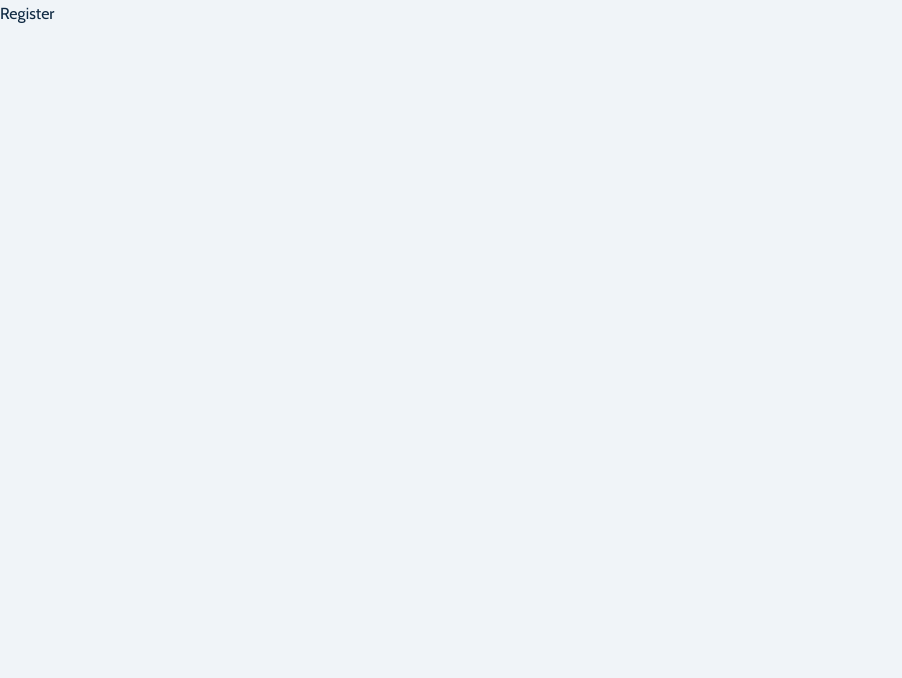
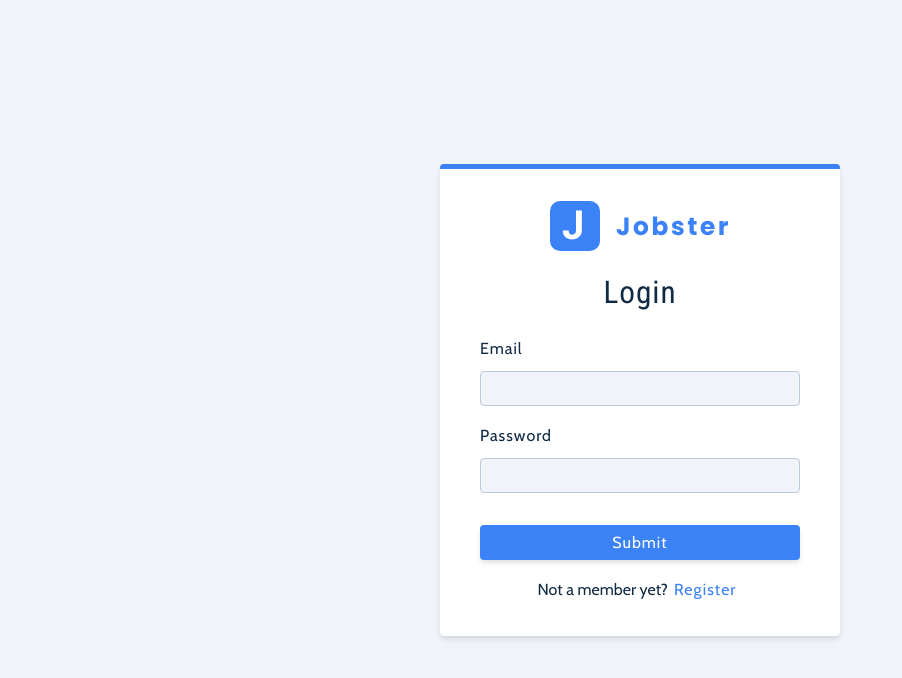
Before and after one commit to Mezin24/react-redux-jobster-app, a React (Vite) app: page /register in a window 1280 px wide. Shown: the top 678 px of the page, without its empty margins (0-902 px from the left). Built offline with nearby package versions, Linux system fonts and the light colour scheme.

Commit message:
add register page

```diff
--- a/package.json
+++ b/package.json
@@ -13,6 +13,7 @@
     "react": "^18.2.0",
     "react-dom": "^18.2.0",
     "react-router-dom": "^6.9.0",
+    "react-toastify": "^9.1.1",
     "styled-components": "^5.3.9"
   },
   "devDependencies": {
--- a/src/App.jsx
+++ b/src/App.jsx
@@ -1,8 +1,11 @@
 import { Lading, Register, Dashboard, ErrorPage } from './pages/';
 import { Routes, Route } from 'react-router-dom';
+import { ToastContainer } from 'react-toastify';
+import 'react-toastify/dist/ReactToastify.css';
 
 const App = () => {
   return (
+    <>
       <Routes>
         <Route path='/'>
           <Route index element={<Lading />} />
@@ -11,6 +14,8 @@ const App = () => {
           <Route path='*' element={<ErrorPage />} />
         </Route>
       </Routes>
+      <ToastContainer position='top-center' autoClose={3000} />
+    </>
   );
 };
 export default App;
--- /dev/null
+++ b/src/components/FormRow.jsx
@@ -0,0 +1,17 @@
+const FormRow = ({ name, type, value, handleChange, labelText }) => {
+  return (
+    <div className='form-row'>
+      <label htmlFor={name} className='form-label'>
+        {labelText || name}
+      </label>
+      <input
+        type={type}
+        name={name}
+        value={value}
+        onChange={handleChange}
+        className='form-input'
+      />
+    </div>
+  );
+};
+export default FormRow;
--- a/src/components/index.jsx
+++ b/src/components/index.jsx
@@ -1,3 +1,4 @@
 import Logo from './Logo';
+import FormRow from './FormRow';
 
-export { Logo };
+export { Logo, FormRow };
--- a/src/pages/Register.jsx
+++ b/src/pages/Register.jsx
@@ -1,4 +1,79 @@
+import { useState, useEffect } from 'react';
+import { Logo, FormRow } from '../components';
+import Wrapper from '../assets/wrappers/RegisterPage';
+import { toast } from 'react-toastify';
+
+const initialState = {
+  name: '',
+  email: '',
+  password: '',
+  isMember: true,
+};
+
 const Register = () => {
-  return <div>Register</div>;
+  const [values, setValues] = useState(initialState);
+
+  const handleChange = (e) => {
+    const { name, value } = e.target;
+    setValues((prev) => ({ ...prev, [name]: value }));
+  };
+
+  const onSubmit = (e) => {
+    e.preventDefault();
+    const { name, email, password, isMember } = values;
+    if (
+      (name.trim() === '' && !isMember) ||
+      email.trim() === '' ||
+      password.trim() === ''
+    ) {
+      toast.error('Please enter a value');
+      return;
+    }
+    console.log(values);
+  };
+
+  const toggleMember = () => {
+    setValues((prev) => ({ ...prev, isMember: !prev.isMember }));
+  };
+
+  return (
+    <Wrapper className='full-page'>
+      <form className='form' onSubmit={onSubmit}>
+        <Logo />
+        <h3>{values.isMember ? 'Login' : 'Register'}</h3>
+        {/* name field */}
+
+        {!values.isMember && (
+          <FormRow
+            type='text'
+            name='name'
+            value={values.name}
+            handleChange={handleChange}
+          />
+        )}
+        <FormRow
+          type='text'
+          name='email'
+          value={values.email}
+          handleChange={handleChange}
+        />
+        <FormRow
+          name='password'
+          type='password'
+          value={values.password}
+          handleChange={handleChange}
+        />
+        <button type='submit' className='btn btn-block'>
+          submit
+        </button>
+        <p>
+          {values.isMember ? 'Not a member yet?' : 'Already a member?'}
+          <button onClick={toggleMember} type='button' className='member-btn'>
+            {values.isMember ? 'Register' : 'Login'}
+          </button>
+        </p>
+      </form>
+    </Wrapper>
+  );
 };
 export default Register;
```
Also changed, not shown: 1 other file (tests, documents, lock files or other folders). Lines whose indentation alone changed are shown as unchanged.
